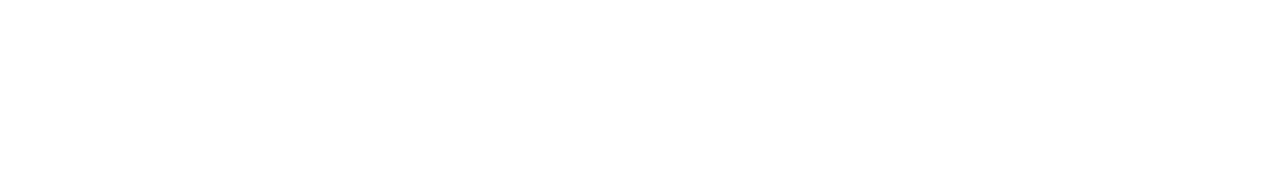
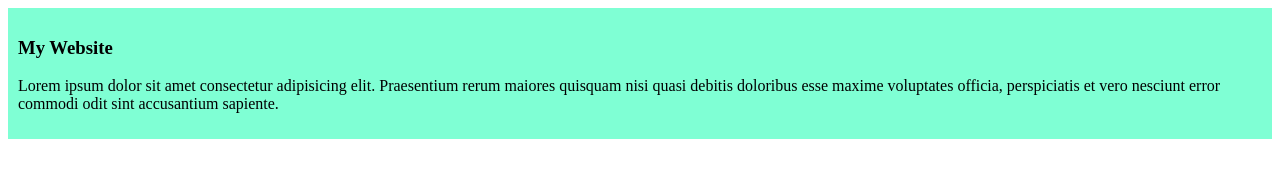
Before and after one commit to Sporsho-Bonoari/my-first-website, a plain HTML site: page index.html in a window 1280 px wide. Drawn offline with Linux system fonts and the light colour scheme.

Commit message:
added the first blog css file

```diff
--- a/index.html
+++ b/index.html
@@ -4,8 +4,16 @@
     <meta charset="UTF-8">
     <meta name="viewport" content="width=device-width, initial-scale=1.0">
     <title>My First Website</title>
+    <link rel="stylesheet" href="styles/blog.css">
 </head>
 <body>
+    <div>
+        <h3>My Website</h3>
+        <p>
+            Lorem ipsum dolor sit amet consectetur adipisicing elit. Praesentium rerum maiores quisquam nisi quasi debitis doloribus esse maxime voluptates officia, perspiciatis et vero nesciunt error commodi odit sint accusantium sapiente.
+        </p>
 
+
+    </div>
 </body>
 </html>
--- /dev/null
+++ b/styles/blog.css
@@ -0,0 +1,4 @@
+div{
+    background-color: aquamarine;
+    padding: 10px;
+}
```
